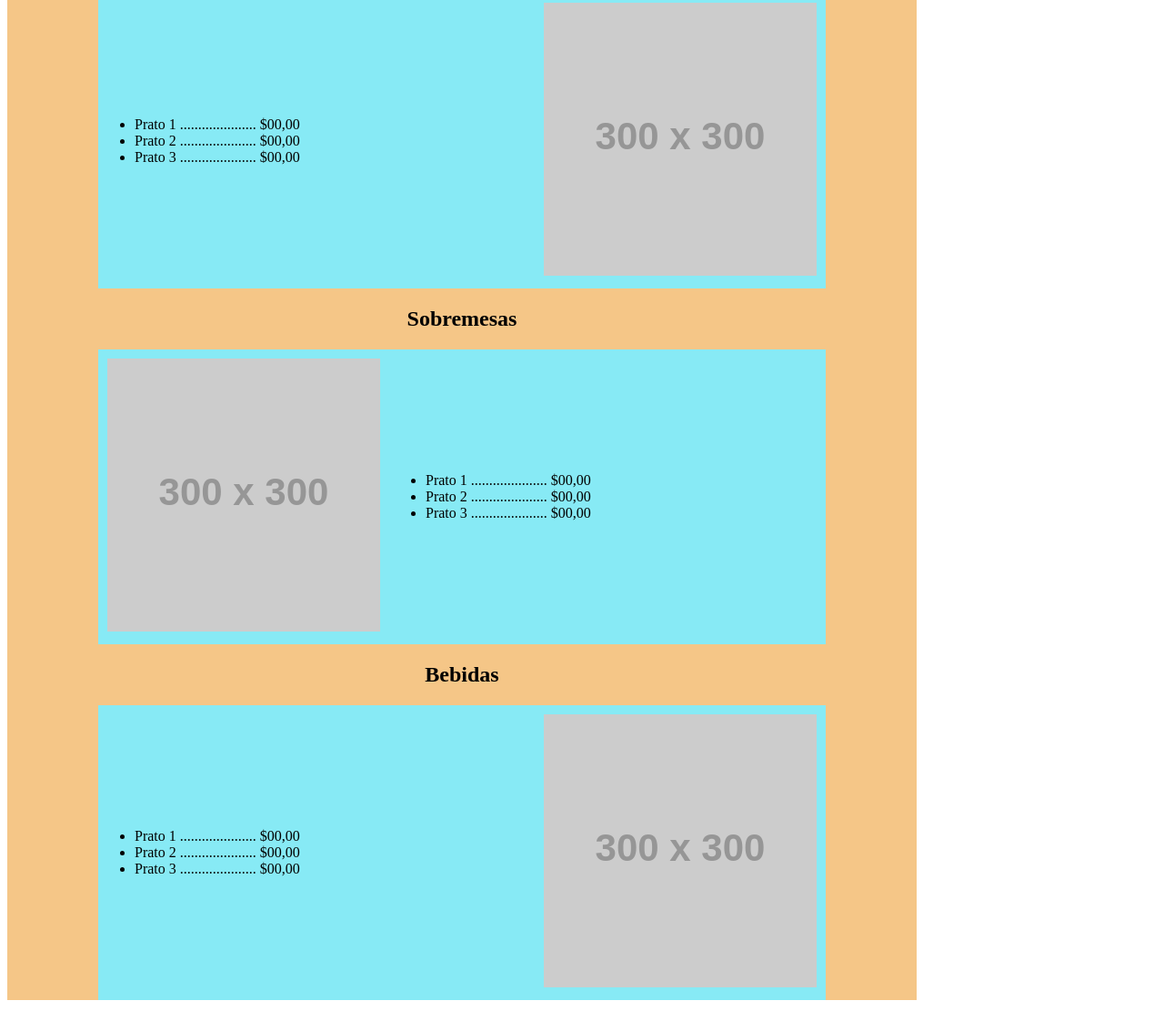
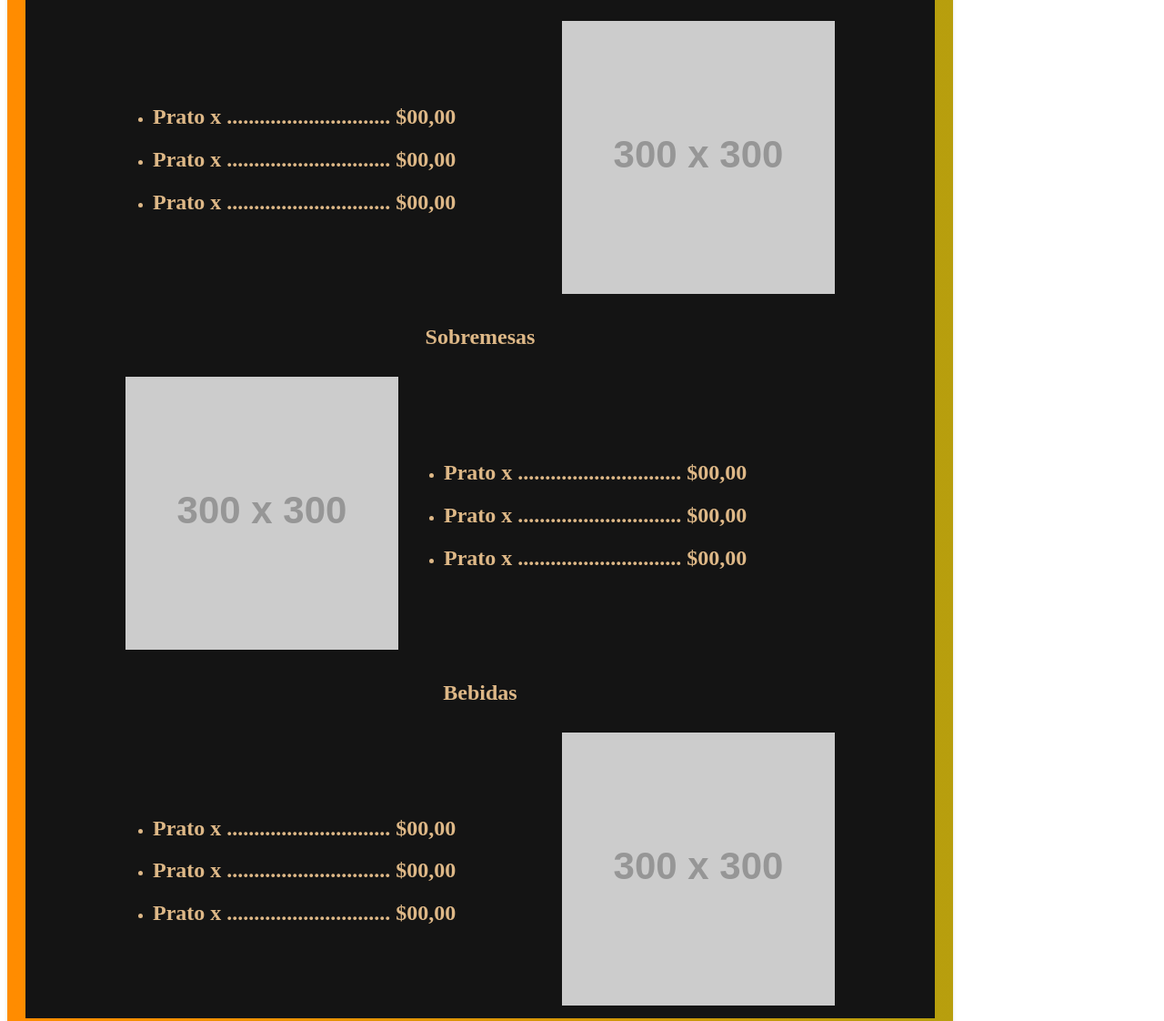
Before and after one commit to Hawangledt/HTML, a plain HTML site: page exercicio_menu.html in a window 1280 px wide. Shown: the part 619-1741 px from the top of the page at 91% size. Drawn offline with Linux system fonts and the light colour scheme.

Commit message:
Update exercicio_menu.html

```diff
--- a/exercicio_menu.html
+++ b/exercicio_menu.html
@@ -4,13 +4,23 @@
         <meta charset="UTF-8"/>
         <title>Menu do Restaurante da Semana 03</title>
         <style>
+            body {
+                color: burlywood;
+            }
+
             .Menu {
                 display: flex;
                 flex-direction: column;
                 align-items: center;
                 justify-content: center;
                 width: 1000px;
-                background-color: rgb(245, 198, 135);
+                background-color: rgb(20, 20, 20);
+                border-width: 20px; /* Largura da borda (importante para o gradiente) */
+                border-style: solid;
+                border-image: linear-gradient(to right, #ff8c00, #dbbc0cd2); /* Gradiente */
+                border-image-slice: 1; /* Permite que o gradiente seja aplicado na sua totalidade */
+                border-radius: 2px; /* Arredondamento das bordas */
+                box-shadow: 0 2px 4px rgba(0, 0, 0, 0.1); /* Sombra ao redor do menu */
             }
 
             .ItemEsquerda {
@@ -18,7 +28,6 @@
                 align-items: center;
                 justify-content: left;
                 width: 800px;
-                background-color: rgb(135, 234, 245);
             }
 
             .ItemDireita {
@@ -27,16 +36,23 @@
                 align-items: center;
                 justify-content: right;
                 width: 800px;
-                background-color: rgb(135, 234, 245);
             }
 
             .Titulo {
                 display: flex;
+                align-items: flex-start;
+                justify-content: center;
+                width: 800px;
+            }
+
+            /* .Titulo {
+                display: grid;
+                grid-template-columns: 1fr 3fr 1fr;
                 align-items: center;
                 justify-content: center;
                 background-color: rgb(135, 153, 245);
                 width: 800px;
-            }
+            } */
 
             .Estrela img{
                 width: 50px;
@@ -87,9 +103,9 @@
             <div class="ItemDireita">
                 <div class="DescricaoDosPratos">
                     <ul>
-                        <li>Prato 1 ..................... $00,00</li>
-                        <li>Prato 2 ..................... $00,00</li>
-                        <li>Prato 3 ..................... $00,00</li>
+                        <li><h2>Prato x .............................. $00,00<h2></li>
+                        <li><h2>Prato x .............................. $00,00<h2></li>
+                        <li><h2>Prato x .............................. $00,00<h2></li>
                     </ul>
                 </div>
                 <div class="Pratos">
@@ -104,9 +120,9 @@
                 </div>
                 <div class="DescricaoDosPratos">
                     <ul>
-                        <li>Prato 1 ..................... $00,00</li>
-                        <li>Prato 2 ..................... $00,00</li>
-                        <li>Prato 3 ..................... $00,00</li>
+                        <li><h2>Prato x .............................. $00,00<h2></li>
+                        <li><h2>Prato x .............................. $00,00<h2></li>
+                        <li><h2>Prato x .............................. $00,00<h2></li>
                     </ul>
                 </div>
             </div>
@@ -115,9 +131,9 @@
             <div class="ItemDireita">
                 <div class="DescricaoDosPratos">
                     <ul>
-                        <li>Prato 1 ..................... $00,00</li>
-                        <li>Prato 2 ..................... $00,00</li>
-                        <li>Prato 3 ..................... $00,00</li>
+                        <li><h2>Prato x .............................. $00,00<h2></li>
+                        <li><h2>Prato x .............................. $00,00<h2></li>
+                        <li><h2>Prato x .............................. $00,00<h2></li>
                     </ul>
                 </div>
                 <div class="Pratos">
```
